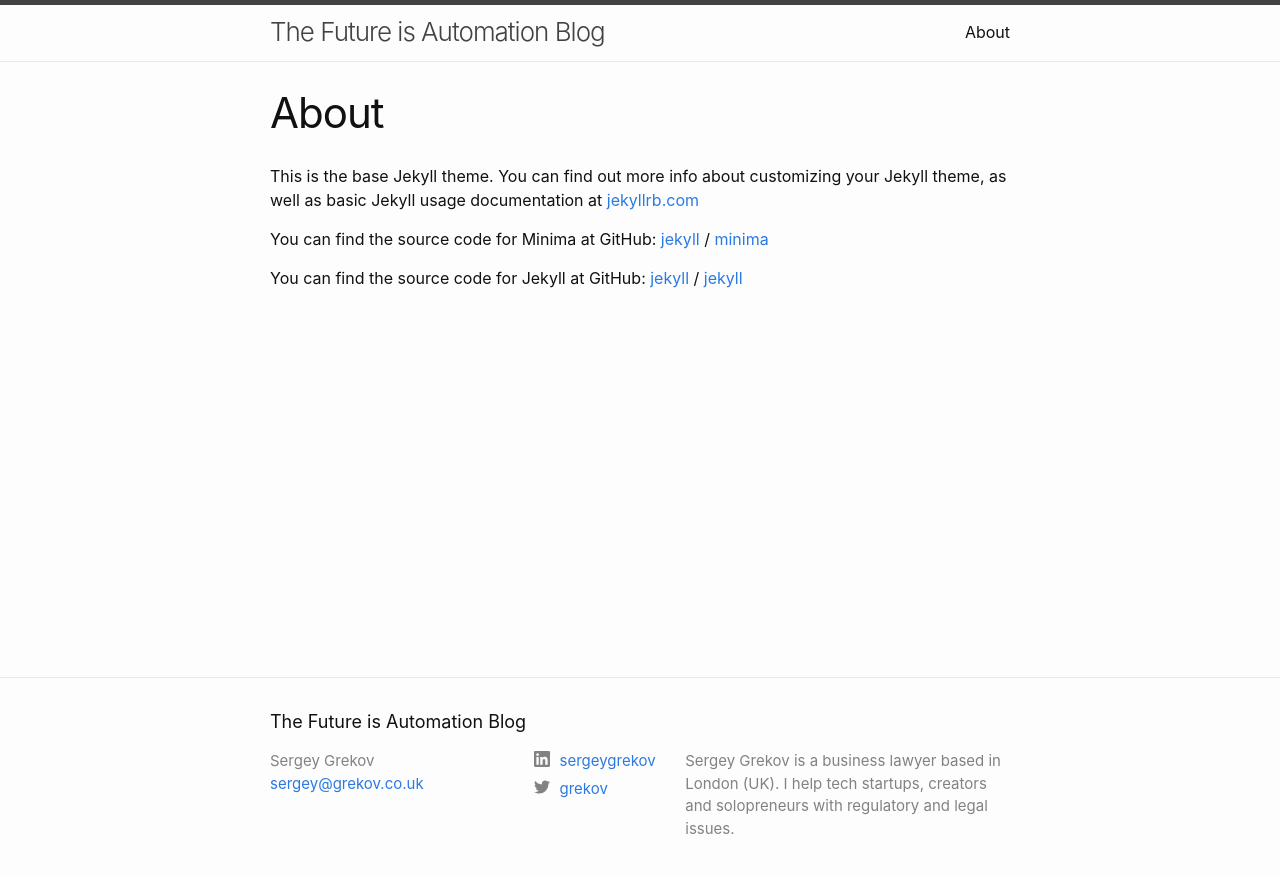
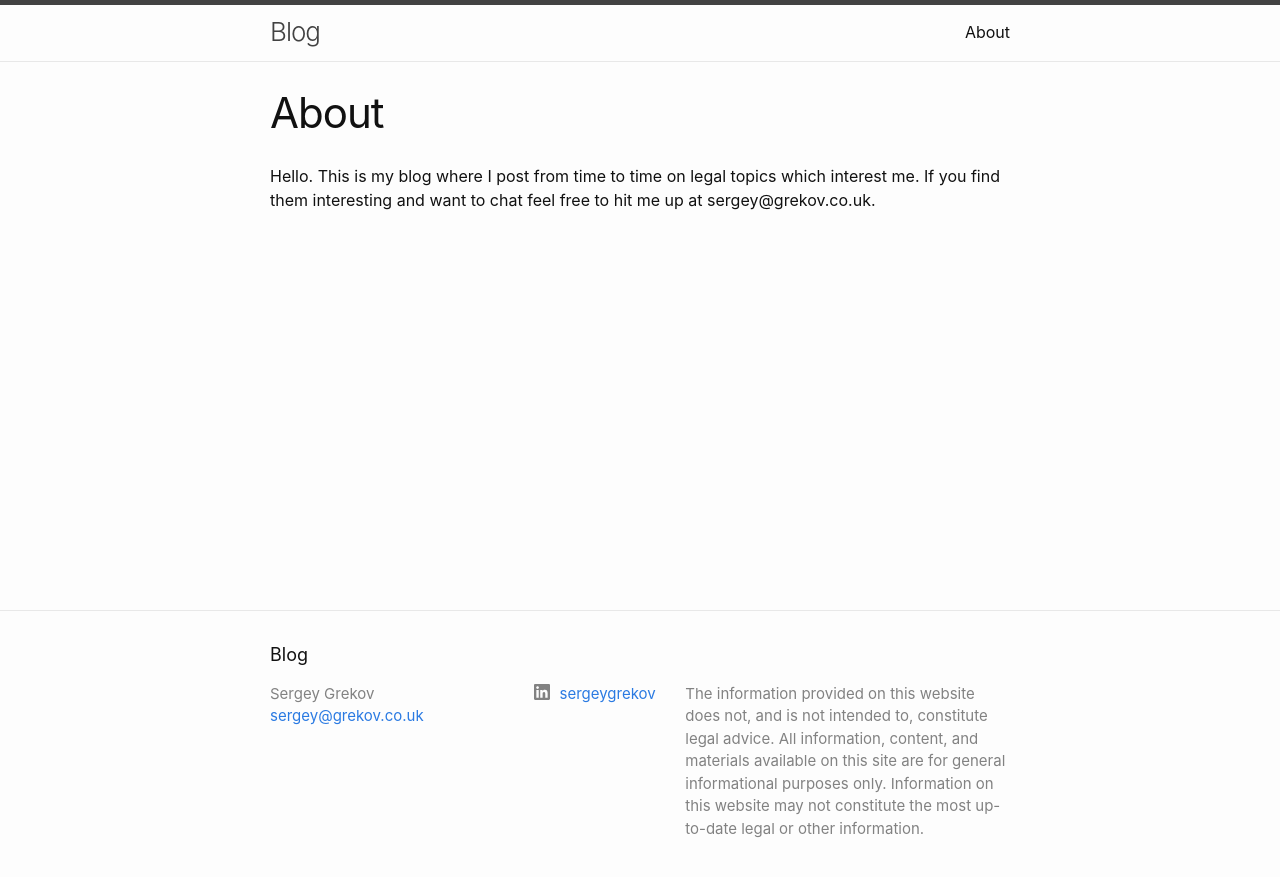
Before and after one commit to grekovs/blog, a Jekyll site: the page built from about.markdown, in a window 1280 px wide. Shown: the top 877 px of the page. Built offline with Jekyll 4.4.1, drawn with Linux system fonts in a browser that asks for light colours.

Commit message:
updated about page and title of the blog

```diff
--- a/_config.yml
+++ b/_config.yml
@@ -18,15 +18,16 @@
 # You can create any custom variable you would like, and they will be accessible
 # in the templates via {{ site.myvariable }}.
 
-title: The Future is Automation Blog
+title: Blog
 email: sergey@grekov.co.uk
 description: >- # this means to ignore newlines until "baseurl:"
- Sergey Grekov is a business lawyer based in London (UK).
- I help tech startups, creators and solopreneurs with regulatory and legal issues.
+ The information provided on this website does not, and is not intended to, constitute legal advice.
+ All information, content, and materials available on this site are for general informational purposes only.
+ Information on this website may not constitute the most up-to-date legal or other information.
 baseurl: "/blog" # the subpath of your site, e.g. /blog
 url: "http://grekov.co.uk" # the base hostname & protocol for your site, e.g. http://example.com
 linkedin_username : sergeygrekov
-twitter_username: grekov
+
 
 #I am adding myself as an author here by default.
 author: Sergey Grekov
--- a/about.markdown
+++ b/about.markdown
@@ -4,15 +4,4 @@ title: About
 permalink: /about/
 ---
 
-This is the base Jekyll theme. You can find out more info about customizing your Jekyll theme, as well as basic Jekyll usage documentation at [jekyllrb.com](https://jekyllrb.com/)
-
-You can find the source code for Minima at GitHub:
-[jekyll][jekyll-organization] /
-[minima](https://github.com/jekyll/minima)
-
-You can find the source code for Jekyll at GitHub:
-[jekyll][jekyll-organization] /
-[jekyll](https://github.com/jekyll/jekyll)
-
-
-[jekyll-organization]: https://github.com/jekyll
+Hello. This is my blog where I post from time to time on legal topics which interest me. If you find them interesting and want to chat feel free to hit me up at sergey@grekov.co.uk.
```
